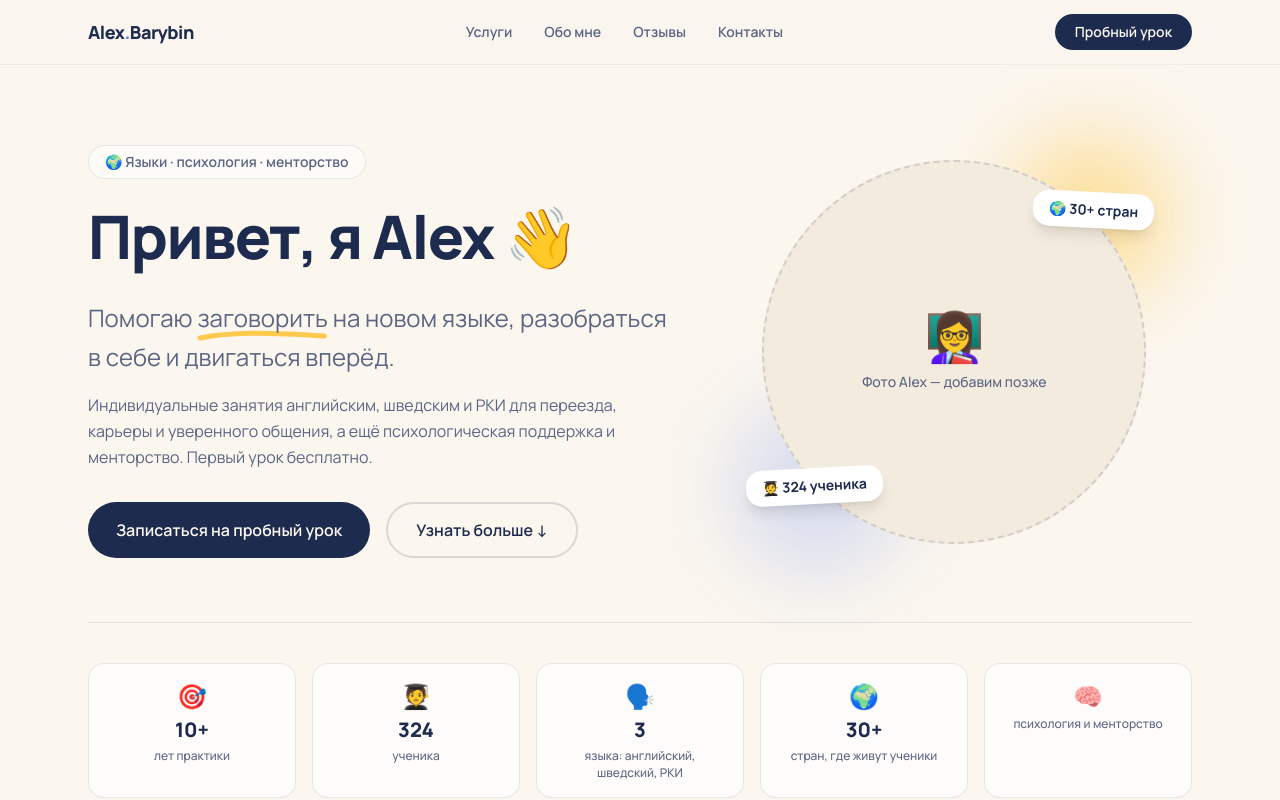
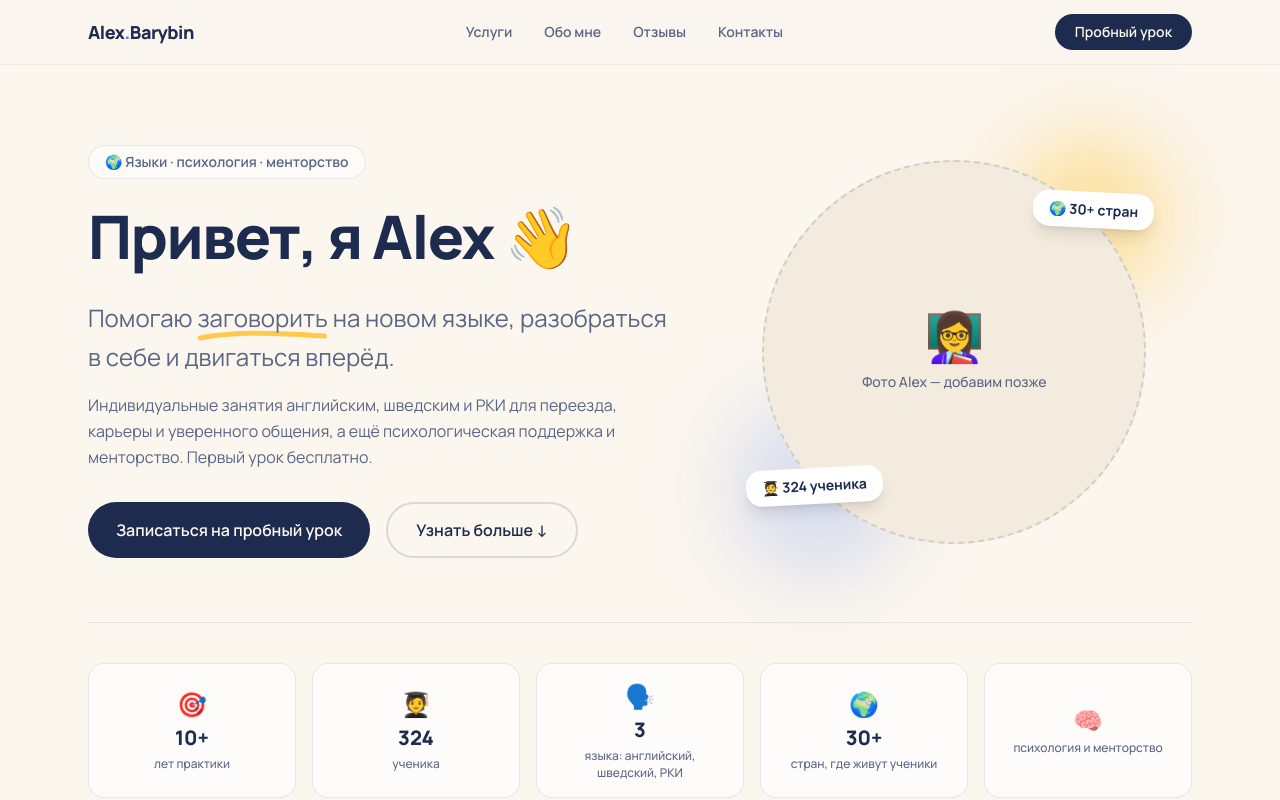
Before and after one commit to Cyrillkel/englishscool, a Next.js app: page / in a window 1280 px wide. Shown: the top 800 px of the page. Built offline with nearby package versions, Linux system fonts and the light colour scheme.

Commit message:
Выровнять карточки статистики в hero по высоте

```diff
--- a/src/widgets/hero/ui/hero.tsx
+++ b/src/widgets/hero/ui/hero.tsx
@@ -67,7 +67,7 @@ export function Hero() {
           {highlights.map((item) => (
             <li
               key={item.label}
-              className="flex min-w-40 flex-1 flex-col items-center gap-1 rounded-2xl border border-ink/10 bg-white/70 px-5 py-4 text-center"
+              className="flex min-w-40 flex-1 flex-col items-center justify-center gap-1 rounded-2xl border border-ink/10 bg-white/70 px-5 py-4 text-center"
             >
               <span className="text-2xl" aria-hidden="true">
                 {item.icon}
```
